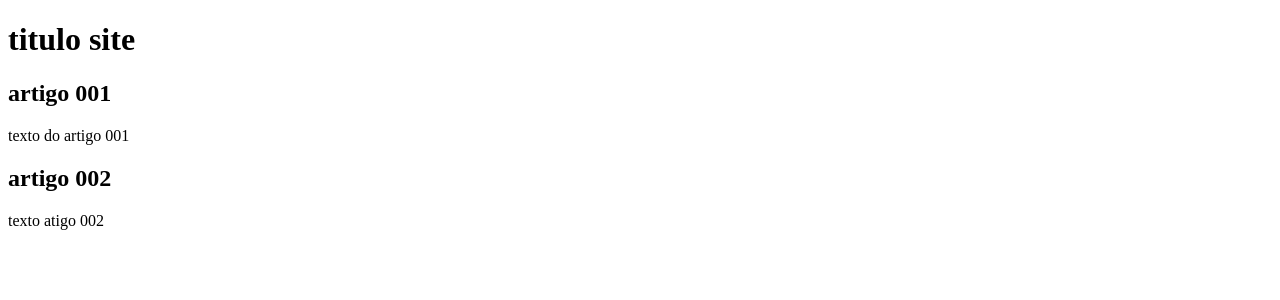
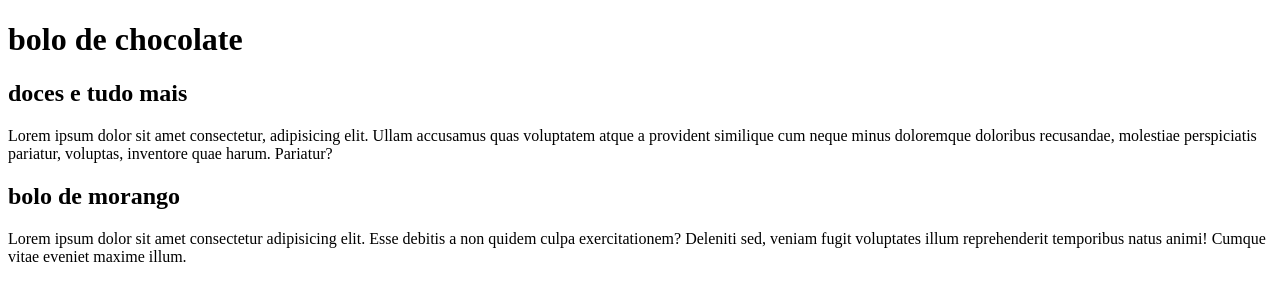
Before and after one commit to Brenoluisalves/project-site, a plain HTML site: page index.html in a window 1280 px wide. Drawn offline with Linux system fonts and the light colour scheme.

Commit message:
comecei a fazer o conteudo

```diff
--- a/index.html
+++ b/index.html
@@ -8,15 +8,15 @@
 <body>
     <main>
     <header>
-        <h1>titulo site</h1>
+        <h1>bolo de chocolate</h1>
     </header>
     <article>
-        <h2>artigo 001</h2>
-        <p>texto do artigo 001</p>
+        <h2>doces e tudo mais</h2>
+        <p>Lorem ipsum dolor sit amet consectetur, adipisicing elit. Ullam accusamus quas voluptatem atque a provident similique cum neque minus doloremque doloribus recusandae, molestiae perspiciatis pariatur, voluptas, inventore quae harum. Pariatur?</p>
     </article>
     <article>
-        <h2>artigo 002</h2>
-        <p>texto atigo 002</p>
+        <h2>bolo de morango</h2>
+        <p>Lorem ipsum dolor sit amet consectetur adipisicing elit. Esse debitis a non quidem culpa exercitationem? Deleniti sed, veniam fugit voluptates illum reprehenderit temporibus natus animi! Cumque vitae eveniet maxime illum.</p>
     </article>
     </main>
 </body>
```
